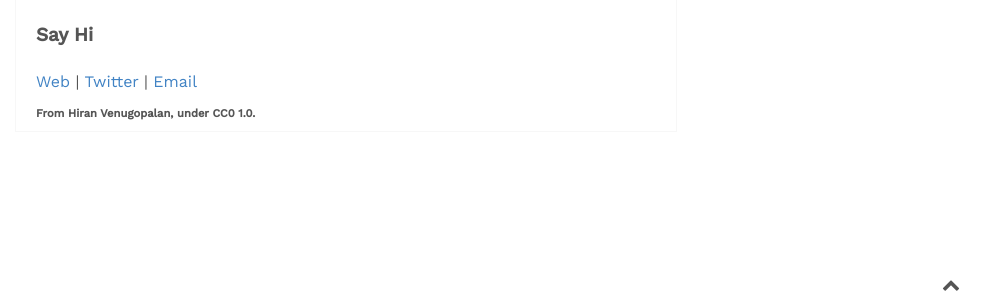
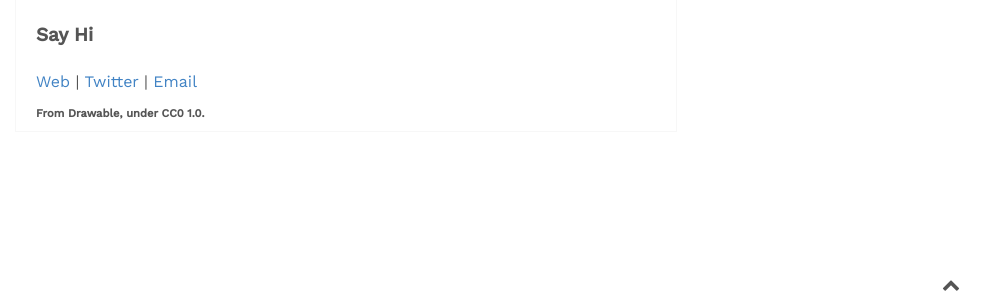
Before and after one commit to drawablex86/notes.archived, a Jekyll site: the page built from about.md, in a window 1280 px wide. Shown: the part 583-881 px from the top of the page, without its empty margins (294-1280 px from the left). Built offline with Jekyll 4.4.1, drawn with Linux system fonts in a browser that asks for light colours.

Commit message:
Update footer.html

```diff
--- a/_includes/footer.html
+++ b/_includes/footer.html
@@ -1,3 +1,3 @@
 <div id="copyright">
-    <p id="copyright-notice">From Hiran Venugopalan, under CC0 1.0.</p>
+    <p id="copyright-notice">From Drawable, under CC0 1.0.</p>
 </div>
```
